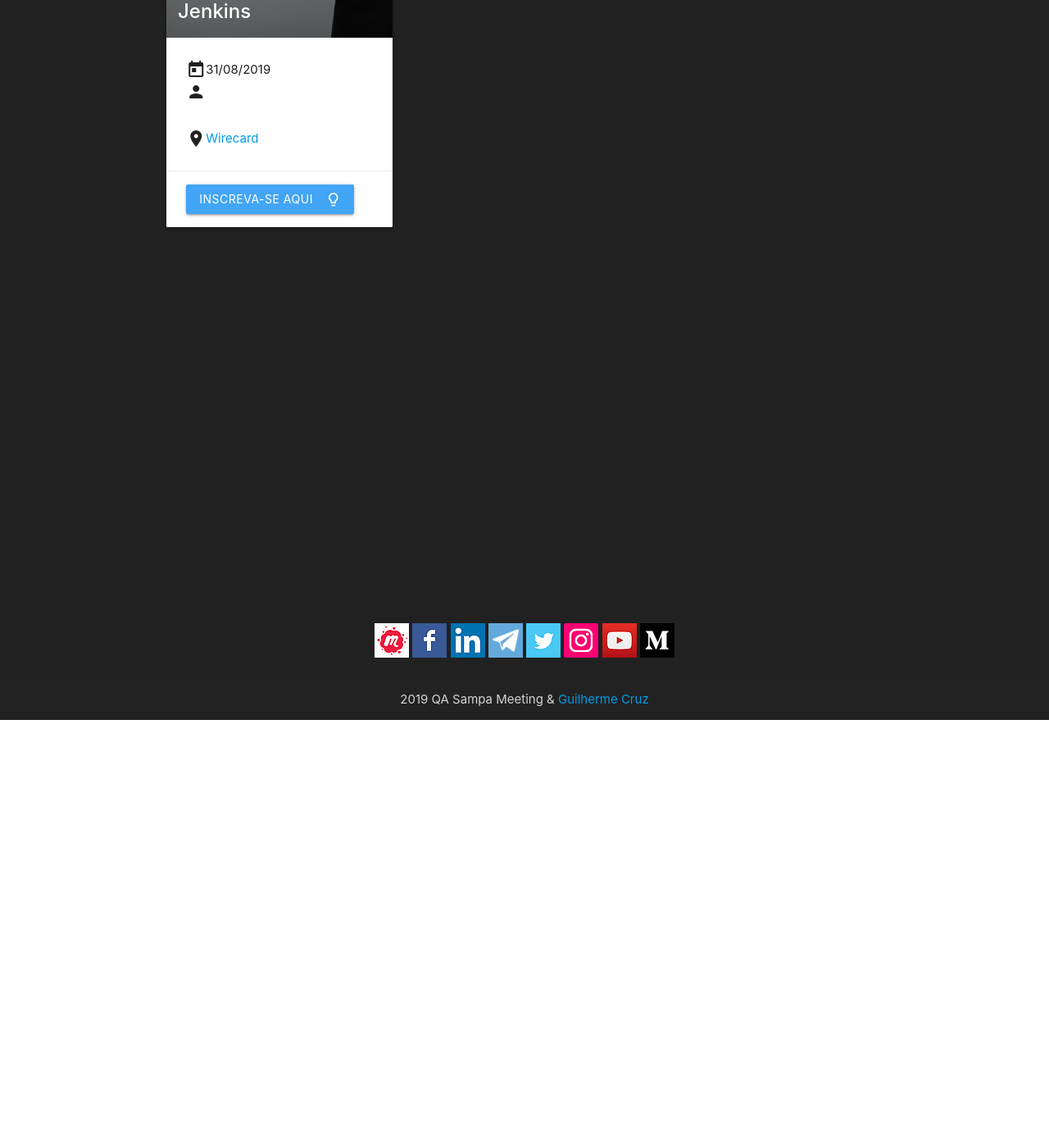
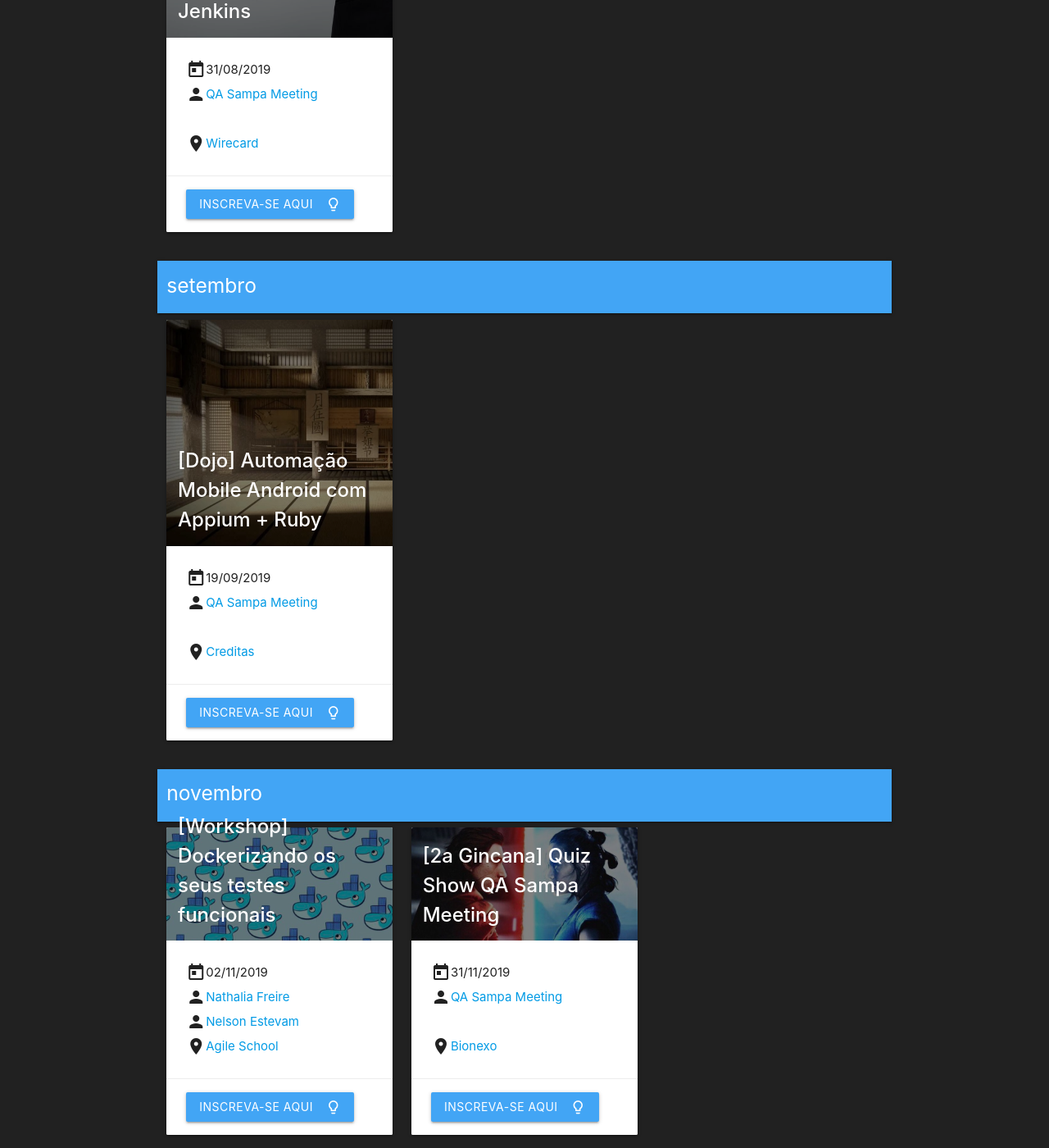
Before and after one commit to qasampameeting/qasampameeting.github.io, a Jekyll site: the page built from events.md, in a window 1280 px wide and 1400 px high, scrolled down 522 px. Shown: the whole window at 82% size. Built offline with Jekyll 4.4.1, drawn with Linux system fonts in a browser that asks for light colours; nearby versions of some CDN libraries.

Commit message:
Add Dojo, Gincana and [Workshop] Docker

```diff
--- a/_data/events.yml
+++ b/_data/events.yml
@@ -6,8 +6,34 @@
     place:
       name: Wirecard
       map_link: https://goo.gl/maps/28hsBwKxh4Cbe2gY8
-    image:
-    speaker:
-      - henriquecabral
     image: 31-08-2019.jpg
     link: https://www.eventbrite.com.br/e/workshop-trabalhando-com-jenkins-inscricoes-a-partir-do-dia-2408-as-23h-registration-64982721068
+
+setembro:
+  - date: 19-09-2019
+    title: "[Dojo] Automação Mobile Android com Appium + Ruby"
+    place:
+      name: Creditas
+      map_link: https://goo.gl/maps/My5oB21DwsKM4JWz6
+    image: dojo.jpg
+    link: https://www.eventbrite.com.br/e/dojo-automacao-mobile-android-com-appium-ruby-inscricoes-1009-as-23h-tickets-65610525849
+
+novembro:
+  - date: 02-11-2019
+    title: "[Workshop] Dockerizando os seus testes funcionais"
+    place:
+      name: Agile School
+      map_link: https://goo.gl/maps/xZWduyz7uH11H8TU9
+    speaker:
+      - nathaliafreire
+      - nelsonestevam
+    image: 02-11-2019.jpg
+    link: https://www.eventbrite.com.br/e/workshop-dockerizando-os-seus-testes-funcionais-inscricoes-2610-as-23h-tickets-67926972403
+
+  - date: 31-11-2019
+    title: "[2a Gincana] Quiz Show QA Sampa Meeting"
+    place:
+      name: Bionexo
+      map_link: https://goo.gl/maps/k9WKuQA8NVm1xFFi8
+    image: 31-11-2019.jpg
+    link: https://www.eventbrite.com.br/e/2a-gincana-quiz-show-qa-sampa-meeting-inscricoes-3010-as-23h-tickets-67828028459
```
